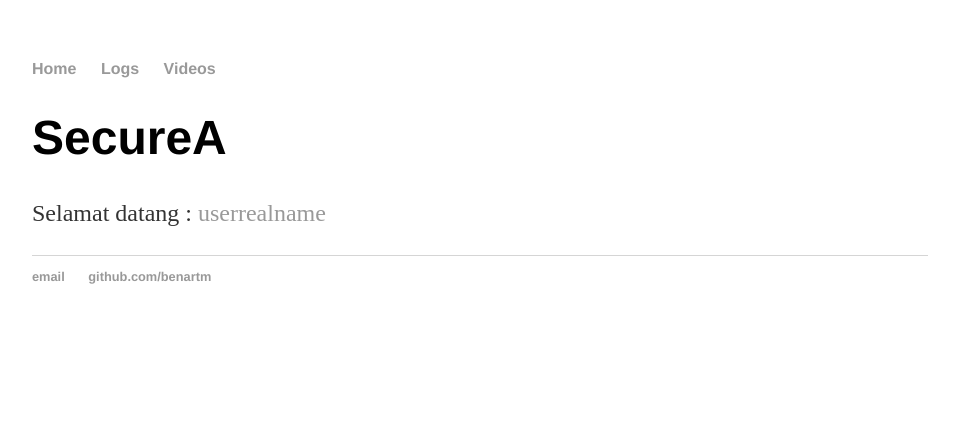
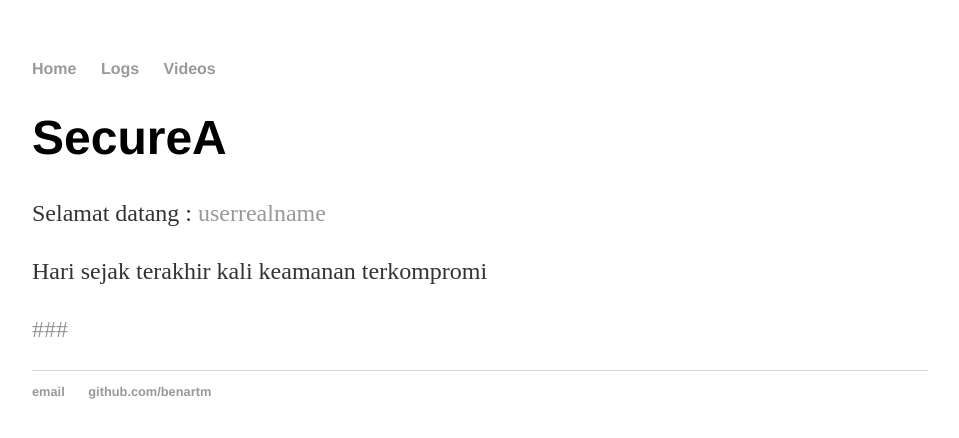
Before and after one commit to BenArtM/BenArtM.github.io, a Jekyll site: the page built from index.html, in a window 1280 px wide. Shown: the top 438 px of the page, without its empty margins (160-1119 px from the left). Built offline with Jekyll 4.4.1, drawn with Linux system fonts in a browser that asks for light colours.

Commit message:
main index

```diff
--- a/index.html
+++ b/index.html
@@ -5,4 +5,6 @@ title: SecurA
 <div class="main">
 	<h1>SecureA</h1>
 	<p>Selamat datang : <a href="/about">userrealname</a></p>
+	<p>Hari sejak terakhir kali keamanan terkompromi</p>
+	<p><a href="/daysgone">###</a></p>
 </div><!-- /.main -->
```
